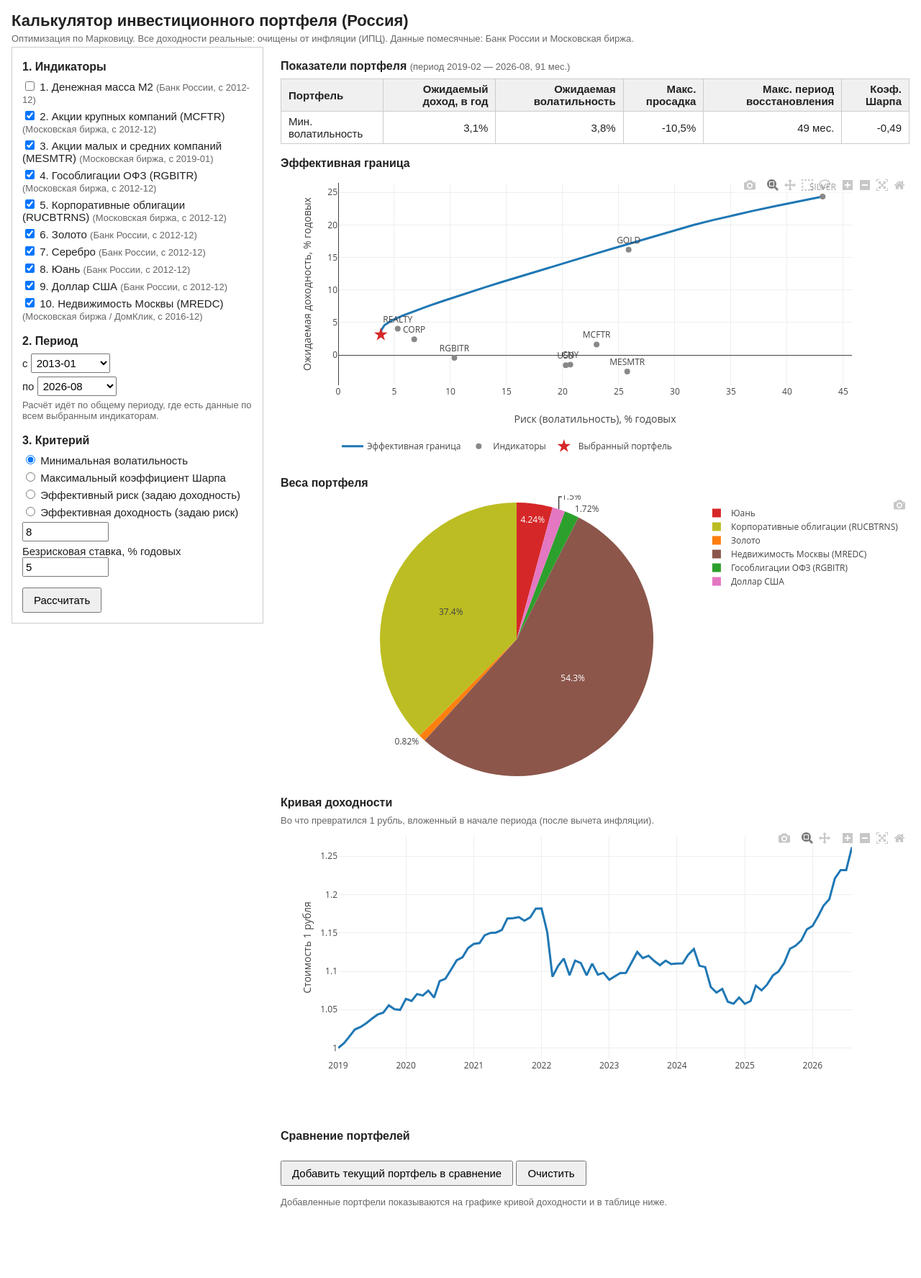
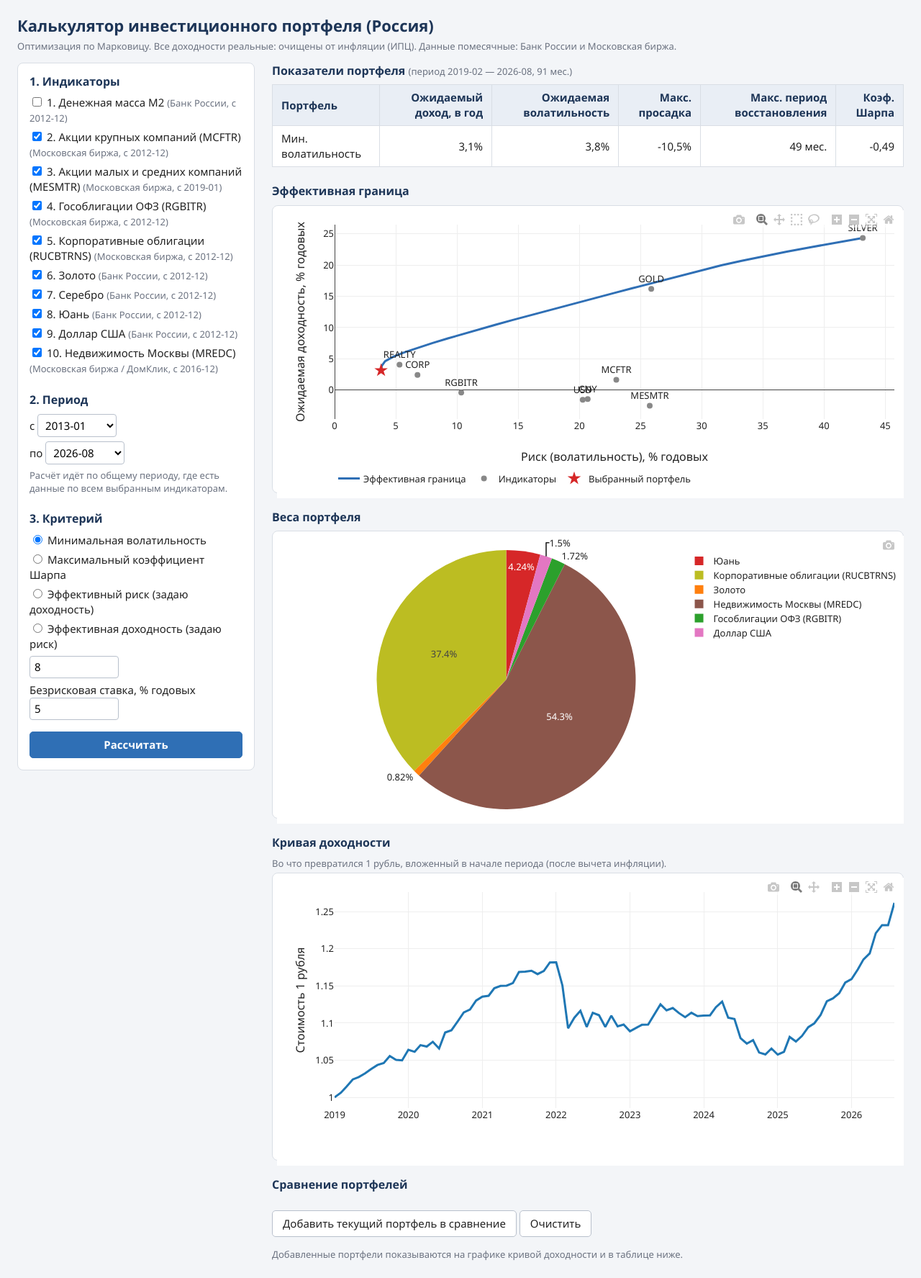
Before and after one commit to osipovajulia274-ops/portfolio-russia, a Flask app: page / in a window 1280 px wide. Shown: the whole page at 72% size. Before the commit the page ends 1677 px from the top, so only its background shows below. Run offline with Flask 3, Linux system fonts and the light colour scheme; some libraries are stand-ins or nearby versions.

Commit message:
Add files via upload

```diff
--- a/static/app.js
+++ b/static/app.js
@@ -1,6 +1,9 @@
 // Страница калькулятора: собирает настройки, отправляет на сервер, рисует графики (Plotly).
 
 const COLORS = ['#7f7f7f', '#1f77b4', '#17becf', '#2ca02c', '#bcbd22', '#ff7f0e', '#9467bd', '#d62728', '#e377c2', '#8c564b'];
+// Общие настройки графиков: без логотипа Plotly, подстраиваются под ширину окна
+const PLOT_CONFIG = { displaylogo: false, responsive: true };
+const FONT = { family: 'Segoe UI, Arial, sans-serif', size: 13, color: '#222' };
 let meta = null;       // список индикаторов с сервера
 let current = null;    // последний рассчитанный портфель
 let saved = [];        // портфели, добавленные в сравнение
@@ -89,7 +92,7 @@ function drawFrontier() {
   const m = current.metrics;
   const traces = [{
     x: current.frontier.map((p) => p[0] * 100), y: current.frontier.map((p) => p[1] * 100),
-    mode: 'lines', name: 'Эффективная граница', line: { color: '#1f77b4', width: 3 },
+    mode: 'lines', name: 'Эффективная граница', line: { color: '#2f6fb5', width: 3 },
   }, {
     x: current.assets.map((a) => a.risk * 100), y: current.assets.map((a) => a.ret * 100),
     text: current.assets.map((a) => a.id), mode: 'markers+text', textposition: 'top center',
@@ -101,8 +104,8 @@ function drawFrontier() {
   Plotly.react('frontier', traces, {
     xaxis: { title: 'Риск (волатильность), % годовых', rangemode: 'tozero' },
     yaxis: { title: 'Ожидаемая доходность, % годовых' },
-    margin: { t: 10 }, legend: { orientation: 'h', y: -0.25 },
-  }, { displaylogo: false });
+    margin: { t: 20, r: 20 }, legend: { orientation: 'h', y: -0.25 }, font: FONT,
+  }, PLOT_CONFIG);
 }
 
 function drawPie() {
@@ -111,7 +114,7 @@ function drawPie() {
     type: 'pie', labels: ids.map(assetName), values: ids.map((id) => current.weights[id]),
     marker: { colors: ids.map(assetColor) }, sort: false,
     textinfo: 'percent', hovertemplate: '%{label}: %{percent}<extra></extra>',
-  }], { margin: { t: 10, b: 10 } }, { displaylogo: false });
+  }], { margin: { t: 20, b: 20 }, font: FONT }, PLOT_CONFIG);
 }
 
 function drawCurve() {
@@ -119,9 +122,9 @@ function drawCurve() {
   const traces = saved.map((r) => line(r, 1.5));
   if (current) traces.push(line({ ...current, name: current.name + ' (текущий)' }, 3));
   Plotly.react('curve', traces, {
-    yaxis: { title: 'Стоимость 1 рубля' }, margin: { t: 10 },
+    yaxis: { title: 'Стоимость 1 рубля' }, margin: { t: 20, r: 20 }, font: FONT,
     legend: { orientation: 'h', y: -0.2 }, hovermode: 'x unified',
-  }, { displaylogo: false });
+  }, PLOT_CONFIG);
 }
 
 function savePortfolio() {
--- a/static/style.css
+++ b/static/style.css
@@ -1,20 +1,40 @@
-body { font-family: Arial, sans-serif; font-size: 15px; margin: 16px; color: #222; background: #fff; }
-h1 { font-size: 22px; margin: 0 0 4px; }
-h2 { font-size: 16px; margin: 18px 0 8px; }
-.note { color: #666; font-size: 13px; margin: 4px 0; font-weight: normal; }
+body {
+  font-family: "Segoe UI", Arial, sans-serif; font-size: 15px; line-height: 1.4;
+  margin: 0; padding: 20px 24px; color: #222; background: #f3f5f8;
+}
+h1 { font-size: 22px; margin: 0 0 4px; color: #1d3557; }
+h2 { font-size: 16px; margin: 22px 0 8px; color: #1d3557; }
+.note { color: #6b7280; font-size: 13px; margin: 4px 0; font-weight: normal; }
 
-.layout { display: flex; gap: 24px; align-items: flex-start; flex-wrap: wrap; }
-.panel { width: 320px; border: 1px solid #ccc; padding: 0 14px 14px; }
-.results { flex: 1; min-width: 320px; }
+.layout { display: flex; gap: 24px; align-items: flex-start; flex-wrap: wrap; margin-top: 14px; }
+.panel {
+  width: 330px; background: #fff; border: 1px solid #d9dee5; border-radius: 8px;
+  padding: 0 16px 16px; box-sizing: border-box;
+}
+.panel h2:first-child { margin-top: 14px; }
+.results { flex: 1; min-width: 320px; max-width: 960px; overflow-x: auto; }
+.results h2:first-of-type { margin-top: 0; }
 
-label { display: block; margin: 5px 0; }
-select, input[type=number] { font-size: 15px; padding: 3px; width: 110px; }
-button { font-size: 15px; padding: 7px 14px; margin-top: 10px; cursor: pointer; }
+label { display: block; margin: 6px 0; }
+select, input[type=number] {
+  font: inherit; padding: 4px 6px; width: 110px;
+  border: 1px solid #b8c0cc; border-radius: 4px; background: #fff;
+}
+button {
+  font: inherit; padding: 7px 14px; margin-top: 10px; cursor: pointer;
+  border: 1px solid #b8c0cc; border-radius: 5px; background: #fff; color: #222;
+}
+button:hover { border-color: #2f6fb5; }
+button[type=submit] { background: #2f6fb5; border-color: #2f6fb5; color: #fff; width: 100%; font-weight: 600; }
+button[type=submit]:hover { background: #255a94; }
 
-table { border-collapse: collapse; }
-th, td { border: 1px solid #ccc; padding: 5px 10px; text-align: right; }
+table { border-collapse: collapse; background: #fff; }
+th, td { border: 1px solid #d9dee5; padding: 7px 12px; text-align: right; }
 th:first-child, td:first-child { text-align: left; }
-th { background: #f0f0f0; }
+th { background: #e9eef5; color: #1d3557; font-weight: 600; }
 
-.chart { width: 100%; max-width: 900px; height: 400px; }
-.message { background: #fff3cd; border: 1px solid #e0c060; padding: 8px 12px; }
+.chart {
+  width: 100%; height: 400px; box-sizing: border-box;
+  background: #fff; border: 1px solid #d9dee5; border-radius: 8px; padding: 6px;
+}
+.message { background: #fff6d9; border: 1px solid #e6c860; border-radius: 6px; padding: 8px 12px; margin: 0 0 14px; }
```
